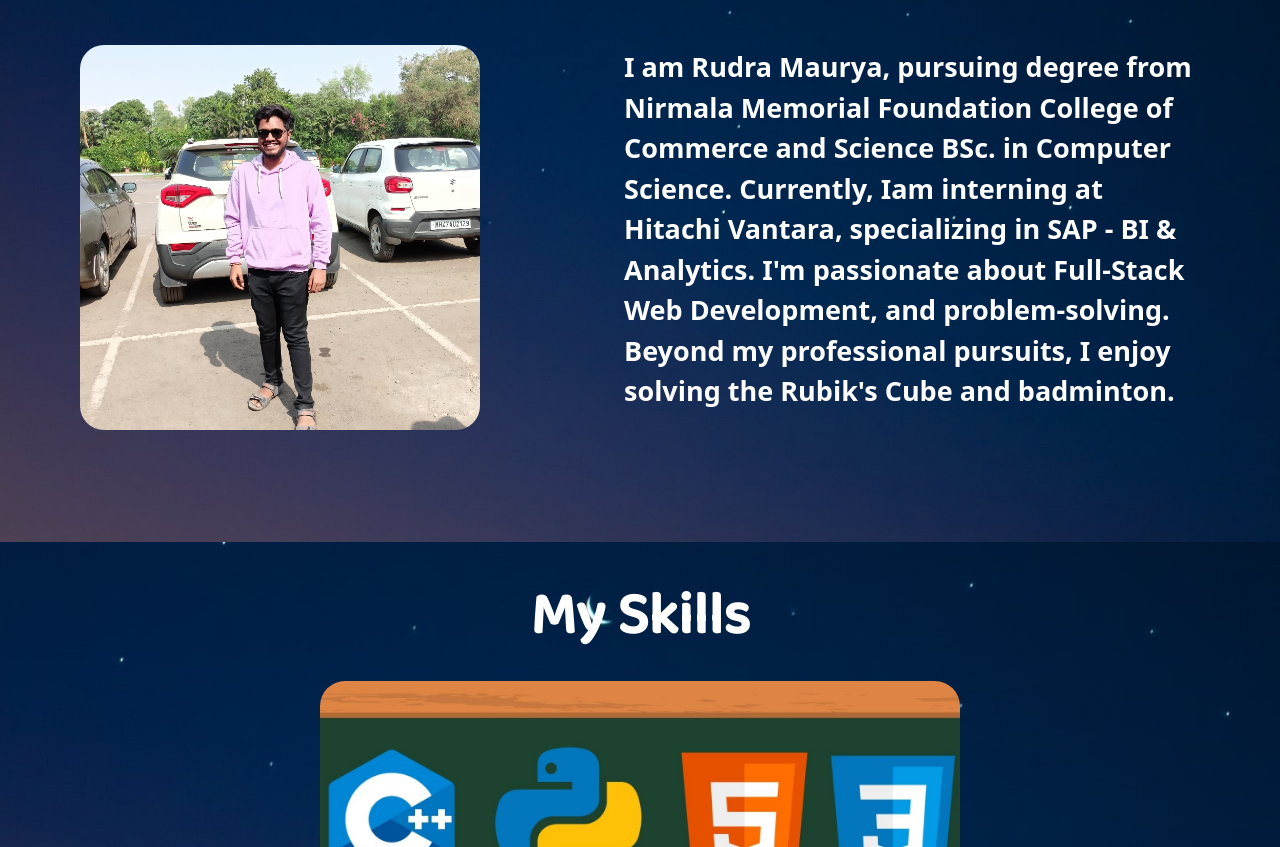
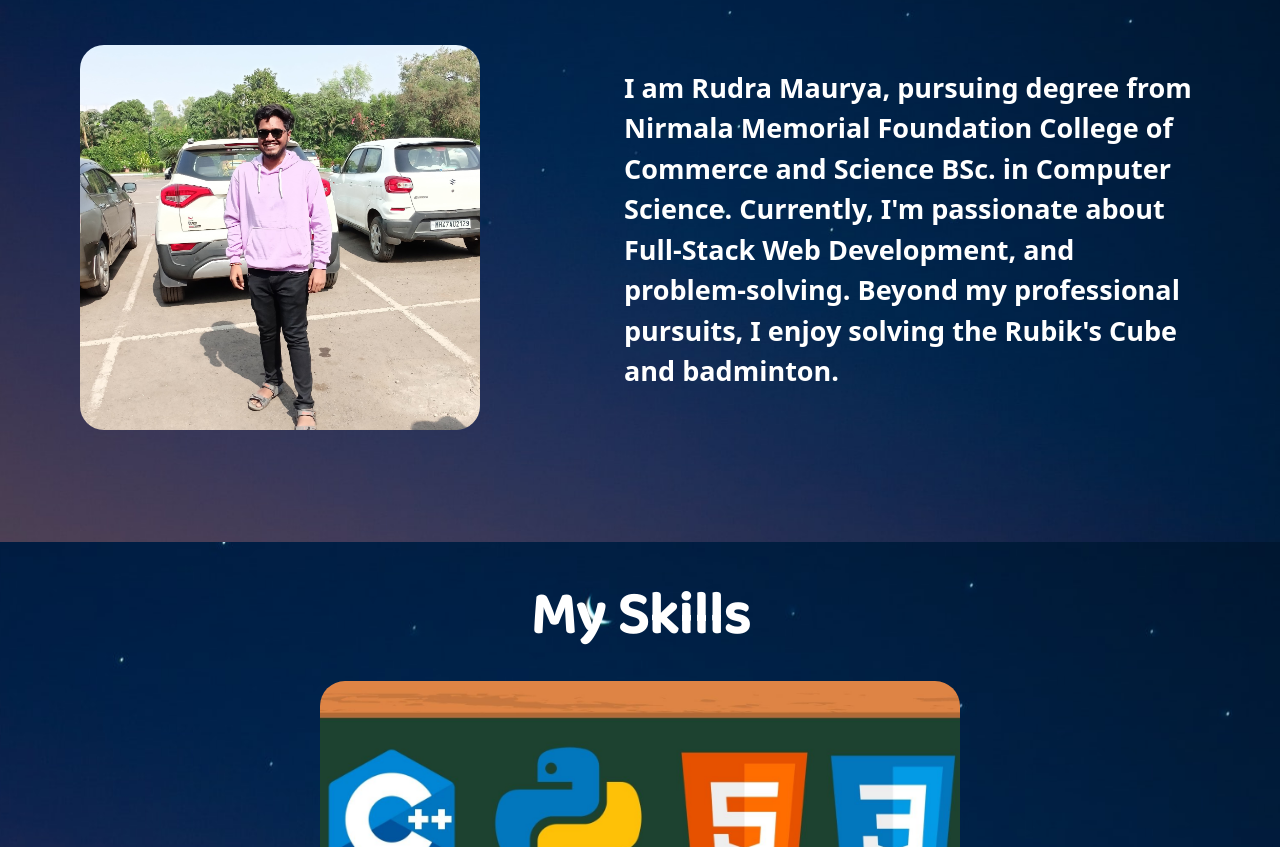
Before and after one commit to rudram837/profile, a plain HTML site: page index.html in a window 1280 px wide. Shown: the part 977-1824 px from the top of the page. Drawn offline with nearby package versions, Linux system fonts and the light colour scheme; a web font is replaced by a local one.

Commit message:
Update index.html

```diff
--- a/index.html
+++ b/index.html
@@ -56,8 +56,7 @@
         <div class="column right">
           <p>
             I am Rudra Maurya, pursuing degree from Nirmala Memorial Foundation College of Commerce and Science
-            BSc. in Computer Science. Currently, Iam interning at Hitachi Vantara, specializing in SAP - BI &
-            Analytics. I'm passionate about Full-Stack Web Development, and
+            BSc. in Computer Science. Currently, I'm passionate about Full-Stack Web Development, and
             problem-solving. Beyond my professional
             pursuits, I enjoy solving the Rubik's Cube and badminton.
           </p>
```
